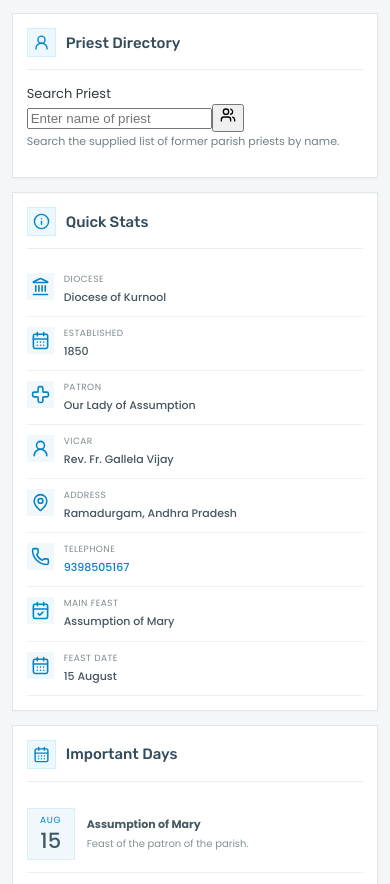
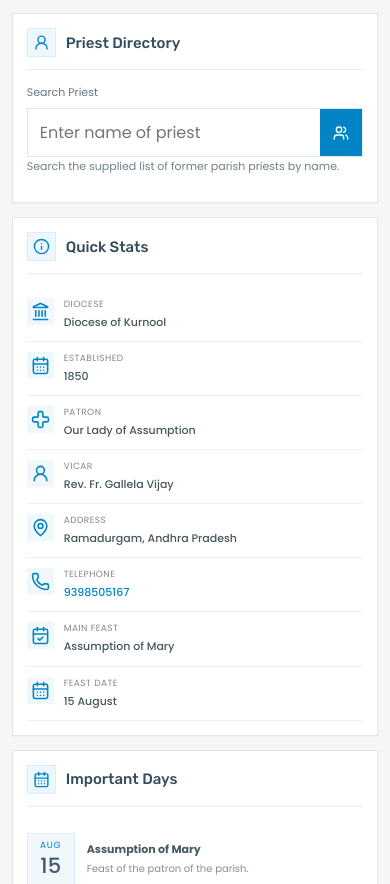
Before and after one commit to HarithaKongi/holy-assumption-church, a React (Vite) app: page / in a window 390 px wide. Shown: the part 4620-5504 px from the top of the page. Built offline with nearby package versions, Linux system fonts and the light colour scheme.

Commit message:
Style new parish directory and portal sections in sky blue

```diff
--- a/src/index.css
+++ b/src/index.css
@@ -354,3 +354,21 @@ a:focus-visible, button:focus-visible { outline: 2px solid #38bdf8; outline-offs
  .ref-gallery>a:first-child img { height:170px; }
  .ref-admin-grid,.ref-priest-list { grid-template-columns:1fr; }
 }
+
+/* Directory controls styled to match the reference parish portal. */
+.ref-directory-label{display:block;margin:0 0 7px;color:#667782;font-size:11px}
+.ref-directory-search{display:flex;gap:0;border:1px solid #dfe6ea;background:#fff}
+.ref-directory-search input{min-width:0;flex:1;border:0;outline:0;padding:11px 12px;color:#405563;font:inherit;font-size:12px}
+.ref-directory-search input:focus{box-shadow:inset 0 0 0 1px #38bdf8}
+.ref-directory-search button{width:42px;border:0;background:#0284c7;color:#fff;display:grid;place-items:center;cursor:pointer}
+.ref-directory-results{margin-top:8px;border:1px solid #e5eaed}
+.ref-directory-results a{display:flex;align-items:center;justify-content:space-between;gap:8px;padding:9px 11px;border-bottom:1px solid #edf0f2;color:#465963;font-size:11px}
+.ref-directory-results a:last-child{border-bottom:0}
+.ref-directory-results a:hover{background:#f1faff;color:#0284c7}
+.ref-directory-results svg{color:#0284c7;flex:none}
+.ref-panel[id="eparchial-priests"],.ref-panel[id="former-assistant-priests"],.ref-panel[id="diocese-news"],.ref-panel[id="events"],.ref-panel[id="priest-obituary"]{scroll-margin-top:110px}
+.ref-banner-title>a:hover,.ref-contact>a:hover,.ref-directory-search button:hover{background:#0284c7;color:#fff}
+@media(max-width:760px){
+ .ref-header-actions.open{flex-direction:column}
+ .ref-directory-search input{font-size:16px}
+}
```
